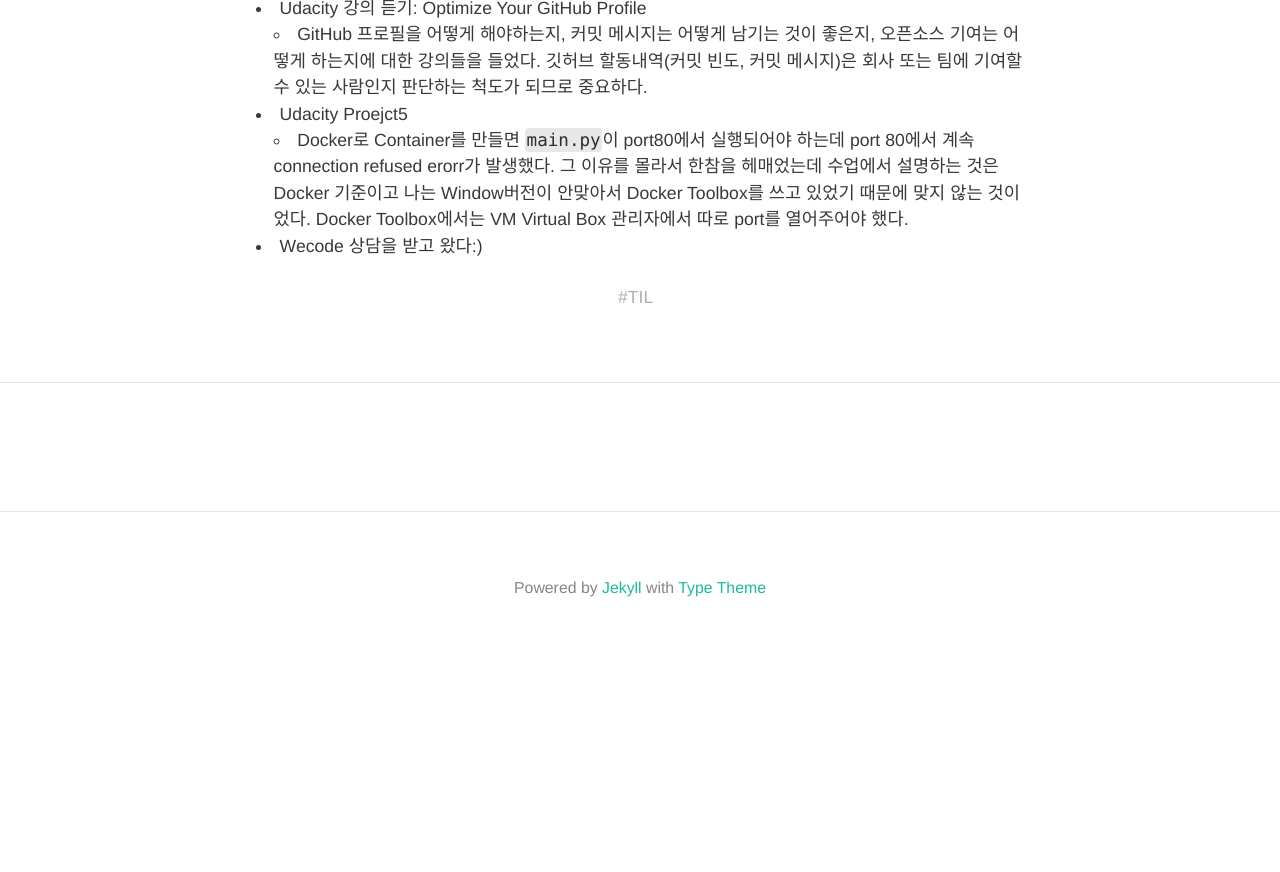
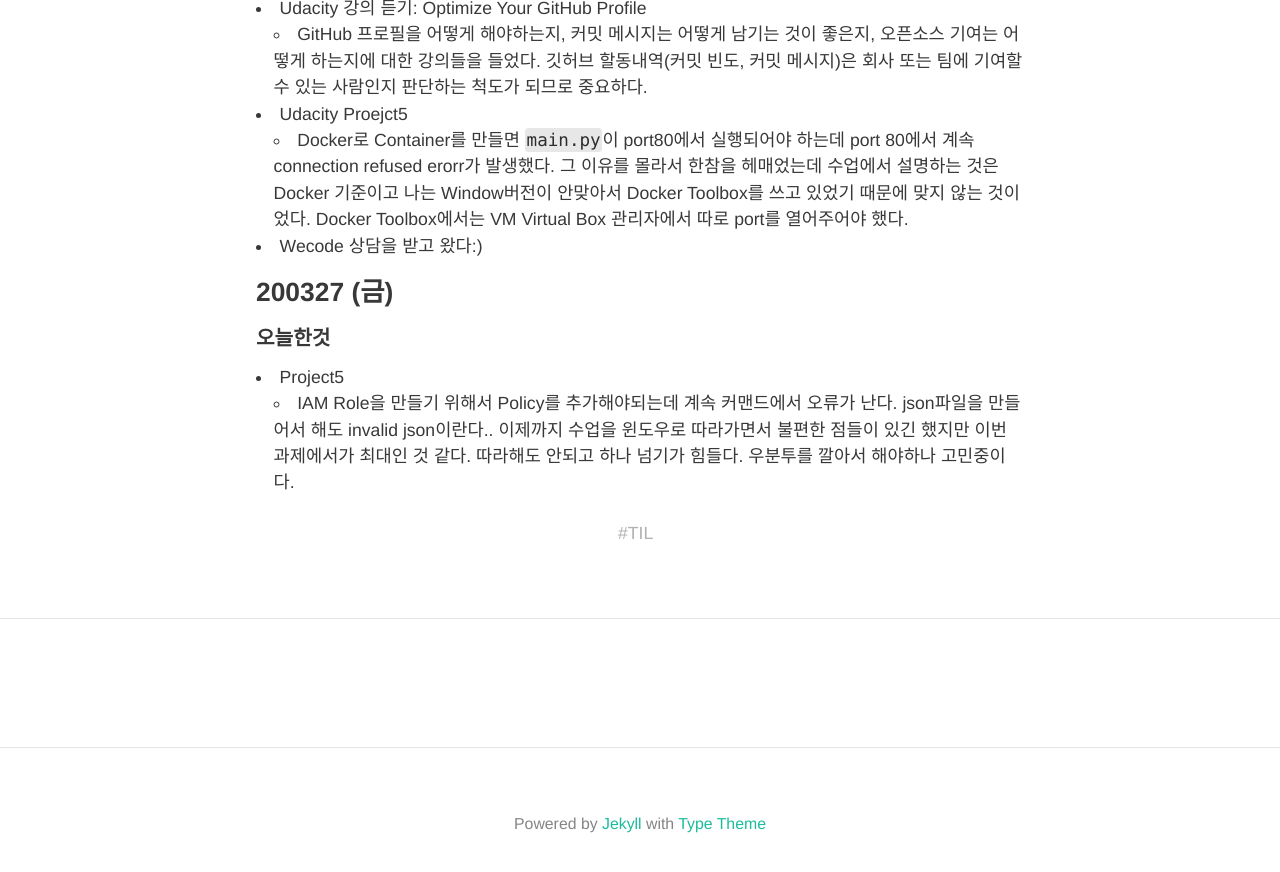
Before and after one commit to HyunlangBan/hyunlangban.github.io, a Jekyll site: the page built from _posts/TIL/2020-03-23-week-til.md, in a window 1280 px wide and 900 px high, scrolled down 1793 px. Shown: the top 872 px of the window. Built offline with Jekyll 4.4.1, drawn with Linux system fonts in a browser that asks for light colours; nearby versions of some CDN libraries; some web fonts are replaced; comment, search, counter and statistics services are not loaded; before the commit the page ends 2456 px from its top, so only the background shows below that.

Commit message:
Add 200327 TIL

```diff
--- a/_posts/TIL/2020-03-23-week-til.md
+++ b/_posts/TIL/2020-03-23-week-til.md
@@ -46,3 +46,8 @@ title: 200323-200329 TIL
 - Udacity Proejct5
   - Docker로 Container를 만들면 `main.py`이 port80에서 실행되어야 하는데 port 80에서 계속 connection refused erorr가 발생했다. 그 이유를 몰라서 한참을 헤매었는데 수업에서 설명하는 것은 Docker 기준이고 나는 Window버전이 안맞아서 Docker Toolbox를 쓰고 있었기 때문에 맞지 않는 것이었다. Docker Toolbox에서는 VM Virtual Box 관리자에서 따로 port를 열어주어야 했다.
 - Wecode 상담을 받고 왔다:)
+
+### 200327 (금)
+#### 오늘한것
+- Project5
+  - IAM Role을 만들기 위해서 Policy를 추가해야되는데 계속 커맨드에서 오류가 난다. json파일을 만들어서 해도 invalid json이란다.. 이제까지 수업을 윈도우로 따라가면서 불편한 점들이 있긴 했지만 이번 과제에서가 최대인 것 같다. 따라해도 안되고 하나 넘기가 힘들다. 우분투를 깔아서 해야하나 고민중이다.
```
